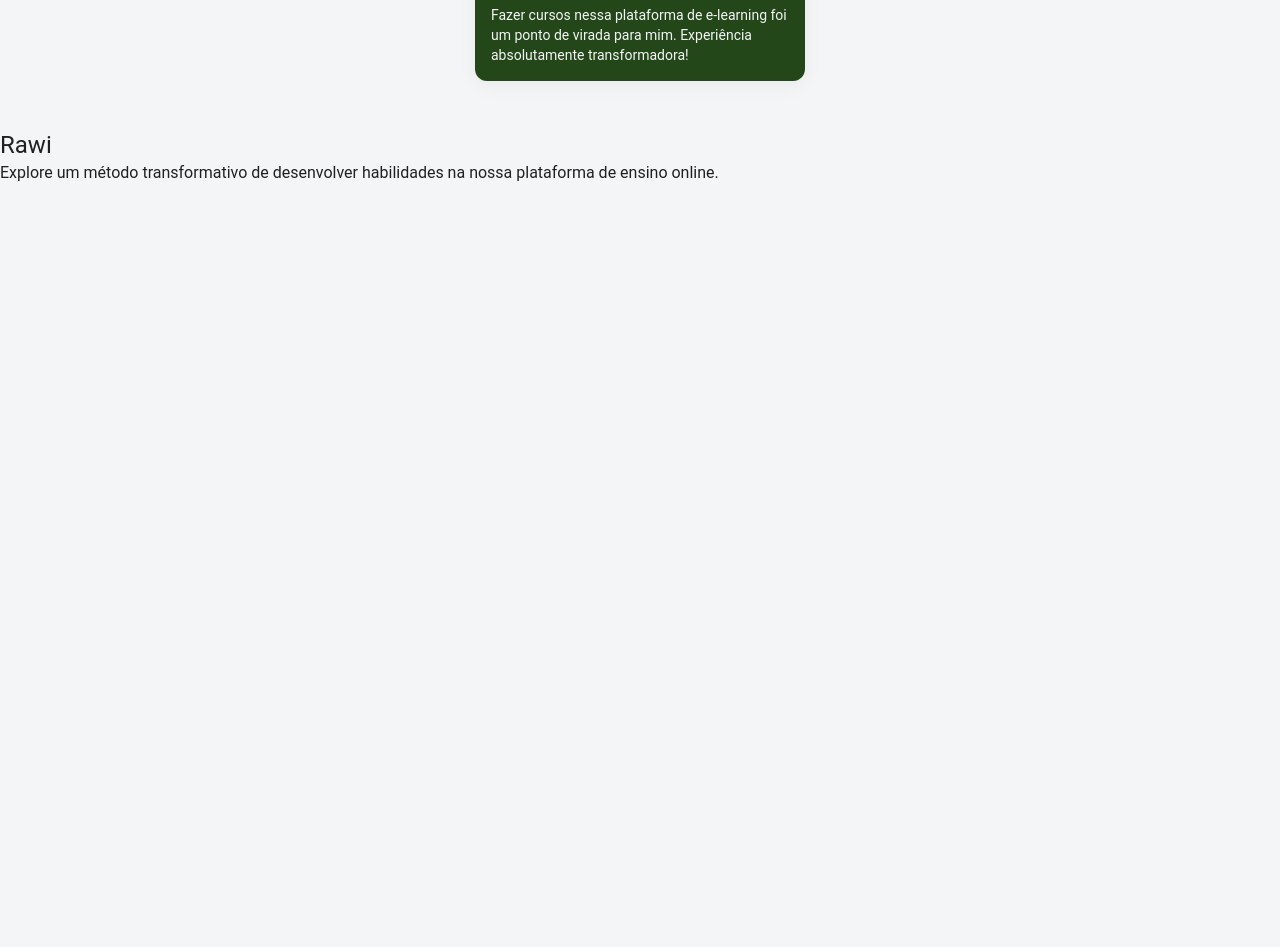
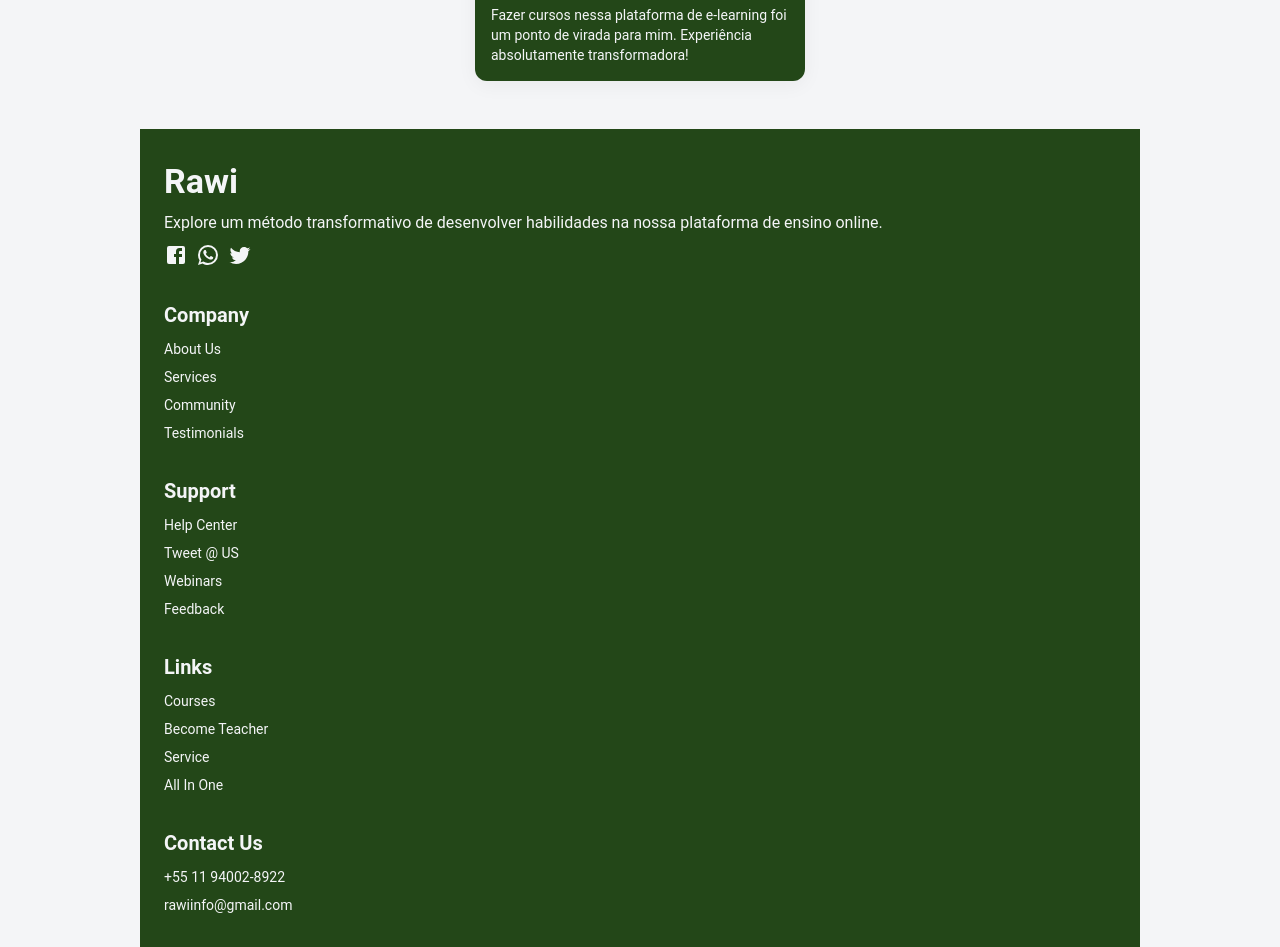
Before and after one commit to jeancarloslima/plataforma-de-cursos, a React (Vite) app: page / in a window 1280 px wide. Shown: the part 3540-4487 px from the top of the page. Before the commit the page ends 3885 px from the top, so only its background shows below. Built offline with nearby package versions, Linux system fonts and the light colour scheme.

Commit message:
Alterando estrutura do footer

```diff
--- a/src/Components/Footer/index.jsx
+++ b/src/Components/Footer/index.jsx
@@ -1,39 +1,73 @@
-import { Box, List, ListItem, Typography } from "@mui/material";
+import { Facebook, Twitter, WhatsApp } from "@mui/icons-material";
+import { Box, Link, List, ListItem, Typography } from "@mui/material";
 
 export default function Footer() {
   return (
-    <>
-      <Box>
-        <Typography variant="h5">Rawi</Typography>
+    <Box
+      sx={{
+        maxWidth: { xs: "600px", md: "1000px" },
+        minHeight: "100dvh",
+        display: "flex",
+        flexDirection: "column",
+        gap: 4,
+        margin: "0 auto",
+        padding: "32px 24px",
+        bgcolor: "primary.main",
+        color: "secondary.main",
+      }}
+    >
+      <Box sx={{ display: "flex", flexDirection: "column", gap: 1 }}>
+        <Typography variant="h4" sx={{ fontWeight: "700" }}>
+          Rawi
+        </Typography>
         <Typography variant="body1">
           Explore um método transformativo de desenvolver habilidades na nossa
           plataforma de ensino online.
         </Typography>
-      </Box>
-
-      <Box>
-        <Box>
-          <List>
-            <ListItem></ListItem>
-          </List>
-        </Box>
-        <Box>
-          <List>
-            <ListItem></ListItem>
-          </List>
-        </Box>
-        <Box>
-          <List>
-            <ListItem></ListItem>
-          </List>
+        <Box sx={{ display: "flex", gap: 1 }}>
+          <Facebook />
+          <WhatsApp />
+          <Twitter />
         </Box>
       </Box>
 
-      <Box>
-        <List>
-            <ListItem></ListItem>
-          </List>
+      <Box sx={{ display: "flex", flexDirection: "column", gap: 1 }}>
+        <Typography variant="h6" sx={{ fontWeight: "600" }}>
+          Company
+        </Typography>
+        <Link href="#" color="secondary" variant="body2" underline="hover">About Us</Link>
+        <Link href="#" color="secondary" variant="body2" underline="hover">Services</Link>
+        <Link href="#" color="secondary" variant="body2" underline="hover">Community</Link>
+        <Link href="#" color="secondary" variant="body2" underline="hover">Testimonials</Link>
       </Box>
-    </>
+
+      <Box sx={{ display: "flex", flexDirection: "column", gap: 1 }}>
+        <Typography variant="h6" sx={{ fontWeight: "600" }}>
+          Support
+        </Typography>
+        <Link href="#" color="secondary" variant="body2" underline="hover">Help Center</Link>
+        <Link href="#" color="secondary" variant="body2" underline="hover">Tweet @ US</Link>
+        <Link href="#" color="secondary" variant="body2" underline="hover">Webinars</Link>
+        <Link href="#" color="secondary" variant="body2" underline="hover">Feedback</Link>
+      </Box>
+
+      <Box sx={{ display: "flex", flexDirection: "column", gap: 1 }}>
+        <Typography variant="h6" sx={{ fontWeight: "600" }}>
+          Links
+        </Typography>
+        <Link href="#" color="secondary" variant="body2" underline="hover">Courses</Link>
+        <Link href="#" color="secondary" variant="body2" underline="hover">Become Teacher</Link>
+        <Link href="#" color="secondary" variant="body2" underline="hover">Service</Link>
+        <Link href="#" color="secondary" variant="body2" underline="hover">All In One</Link>
+      </Box>
+
+      <Box sx={{ display: "flex", flexDirection: "column", gap: 1 }}>
+        <Typography variant="h6" sx={{ fontWeight: "600" }}>
+          Contact Us
+        </Typography>
+        <Link href="#" color="secondary" variant="body2" underline="hover">+55 11 94002-8922</Link>
+        <Link href="#" color="secondary" variant="body2" underline="hover">rawiinfo@gmail.com</Link>
+      </Box>
+    </Box>
   );
 }
```
